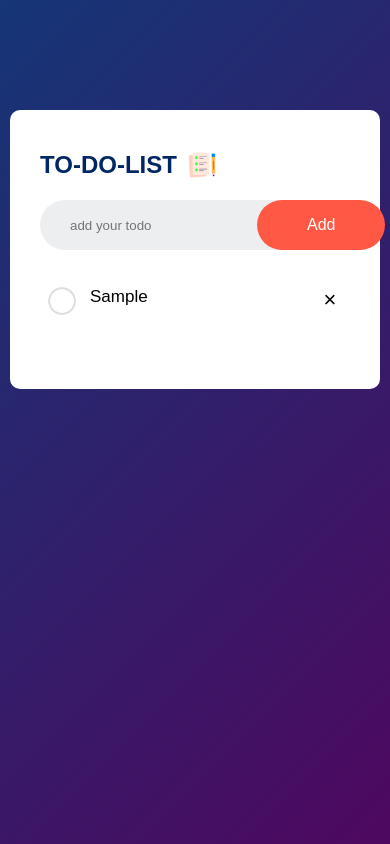
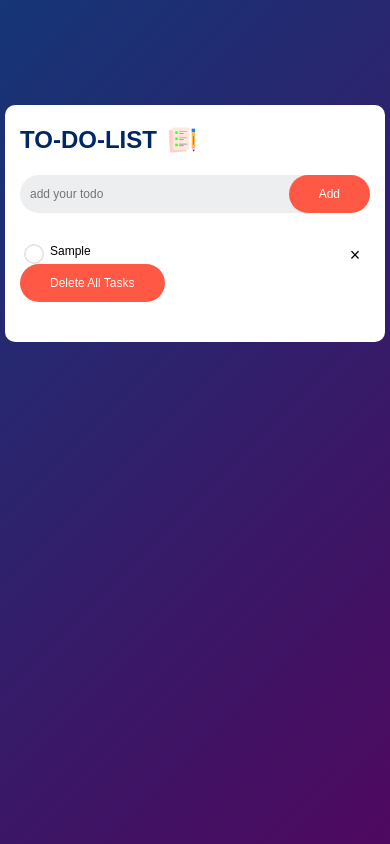
Before and after one commit to IMANARIYO/todolist-app, a plain HTML site: page index.html in a window 390 px wide. Both pictures are taken after typing "Sample" into the empty fields and a click on the button "Add". Drawn offline with Linux system fonts and the light colour scheme.

Commit message:
adding  a delete a a responsivenss functioonality

```diff
--- a/index.html
+++ b/index.html
@@ -22,7 +22,9 @@
                     <li>task 5</li> -->
                  </ul>
 
+                     <button id="delete-all">Delete All Tasks</button>
         </div>
+
     </div>
     <script src="todolist.js"></script>
 </body>
--- a/todolist.css
+++ b/todolist.css
@@ -106,3 +106,81 @@ ul li::before{
      border-radius:50%;
 
  }
+
+
+ @media (max-width: 768px) {
+  .todo-app {
+      padding: 30px 20px 50px;
+  }
+
+  .row, input {
+      padding-left: 10px;
+      font-size: 14px;
+  }
+
+  button {
+      padding: 14px 40px;
+      font-size: 14px;
+  }
+
+  ul li {
+      padding: 8px 4px 8px 40px;
+      font-size: 14px;
+  }
+
+  ul li::before {
+      height: 24px;
+      width: 24px;
+      top: 8px;
+      left: 6px;
+  }
+
+  ul li span {
+      height: 36px;
+      width: 36px;
+      font-size: 20px;
+      line-height: 36px;
+      top: 3px;
+  }
+}
+
+/* For mobile devices */
+@media (max-width: 480px) {
+  .container {
+      padding: 5px;
+  }
+
+  .todo-app {
+      padding: 20px 15px 40px;
+  }
+
+  .row, input {
+      padding-left: 5px;
+      font-size: 12px;
+  }
+
+  button {
+      padding: 12px 30px;
+      font-size: 12px;
+  }
+
+  ul li {
+      padding: 6px 4px 6px 30px;
+      font-size: 12px;
+  }
+
+  ul li::before {
+      height: 20px;
+      width: 20px;
+      top: 6px;
+      left: 4px;
+  }
+
+  ul li span {
+      height: 30px;
+      width: 30px;
+      font-size: 18px;
+      line-height: 30px;
+      top: 2px;
+  }
+}
--- a/todolist.js
+++ b/todolist.js
@@ -38,3 +38,11 @@ else if (e.target.tagName === "SPAN"){
     listcontainer.innerHTML = localStorage.getItem("data");
   }
   showTask();
+  const deleteAllButton = document.getElementById("delete-all");
+deleteAllButton.addEventListener("click", deleteAllTasks);
+function deleteAllTasks() {
+  while(listcontainer.firstChild) {
+      listcontainer.removeChild(listcontainer.firstChild);
+  }
+  saveData(); // Save the empty data to localStorage
+}
```
